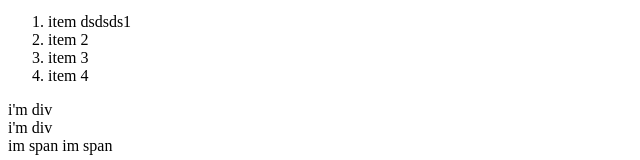
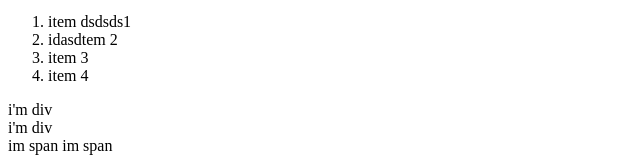
Before and after one commit to longbot2kk/demo_c4ejs, a plain HTML site: page index.html in a window 1280 px wide. Shown: the part 770-930 px from the top of the page, 0-640 px from the left. Drawn offline with Linux system fonts and the light colour scheme.

Commit message:
lam xong

```diff
--- a/index.html
+++ b/index.html
@@ -38,7 +38,7 @@
     </ul>
     <ol>
       <li>item dsdsds1</li>
-      <li>item 2</li>
+      <li>idasdtem 2</li>
       <li>item 3</li>
       <li>item 4</li>
     </ol>
```
